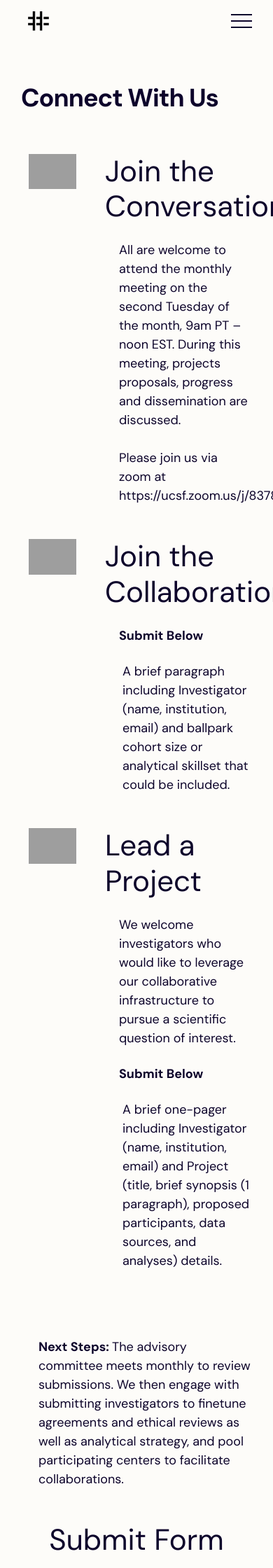
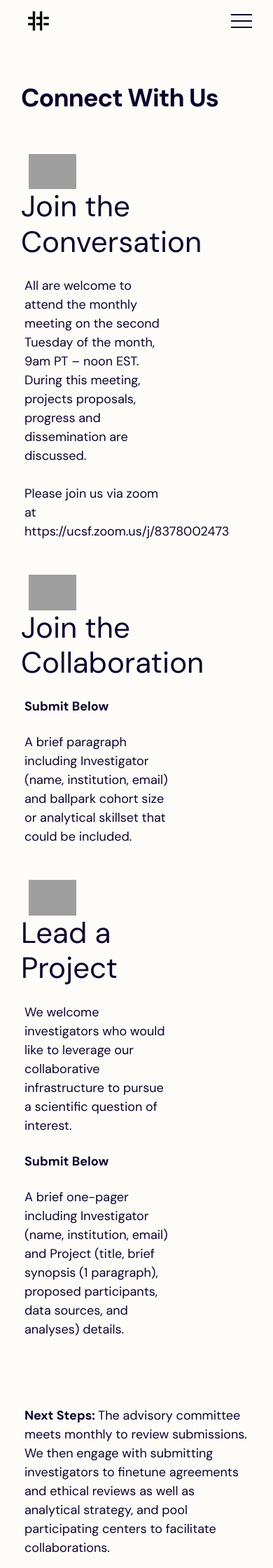
Before and after one commit to narender-sara/neuring, a Jekyll site: the page built from pages/connect.md, in a window 390 px wide. Shown: the top 2240 px of the page at 70% size. Built offline with Jekyll 4.4.1, drawn with Linux system fonts in a browser that asks for light colours; grey boxes are pictures that could not be loaded.

Commit message:
Made pages network and connect mobile responsive

```diff
--- a/_layouts/connect.html
+++ b/_layouts/connect.html
@@ -7,8 +7,25 @@ body_classes: page-contact
     aspect-ratio: 16 / 9;
     width: 100%;
     object-fit: contain;
-      &:hover {
+    transition: opacity 0.3s ease; /* Smooth opacity change */
+  }
+
+  img:hover {
     opacity: 0.8;
+  }
+
+    /* Media query for smaller screens */
+  @media (max-width: 768px) {
+    .col-4, .col-8 {
+      flex: 0 0 100%;
+      max-width: 100%;
+    }
+
+    .container > .row {
+      flex-direction: column;
+    }
+    .heading-description, .heading-sub-description {
+          padding-left: 5px !important;
     }
   }
 </style>
@@ -28,7 +45,7 @@ body_classes: page-contact
 <div class="container">
   <div class="row justify-content-center">
     <div class="col-4">
-      <img src="../assets/images/gen/connect/join-conversation.jpg">
+      <img src="../assets/images/gen/connect/join-conversation.jpg" alt="Join Conversation">
     </div>
     <div class="col-8">
       <div class="heading-sub-heading">
@@ -48,7 +65,7 @@ body_classes: page-contact
   <br />
   <div class="row justify-content-center">
     <div class="col-4">
-      <img src="../assets/images/gen/connect/join-collaboration.jpg">
+      <img src="../assets/images/gen/connect/join-collaboration.jpg" alt="Join Collaboration">
     </div>
     <div class="col-8">
       <div class="heading-sub-heading">
@@ -71,7 +88,7 @@ body_classes: page-contact
   <br />
   <div class="row justify-content-center">
     <div class="col-4">
-      <img src="../assets/images/gen/connect/leadtheproject.jpg">
+      <img src="../assets/images/gen/connect/leadtheproject.jpg" alt="Lead the Project">
     </div>
     <div class="col-8">
       <div class="heading-sub-heading">
```
Also changed, not shown: _layouts/network.html (+22 -0 lines). Lines whose indentation alone changed are shown as unchanged.
